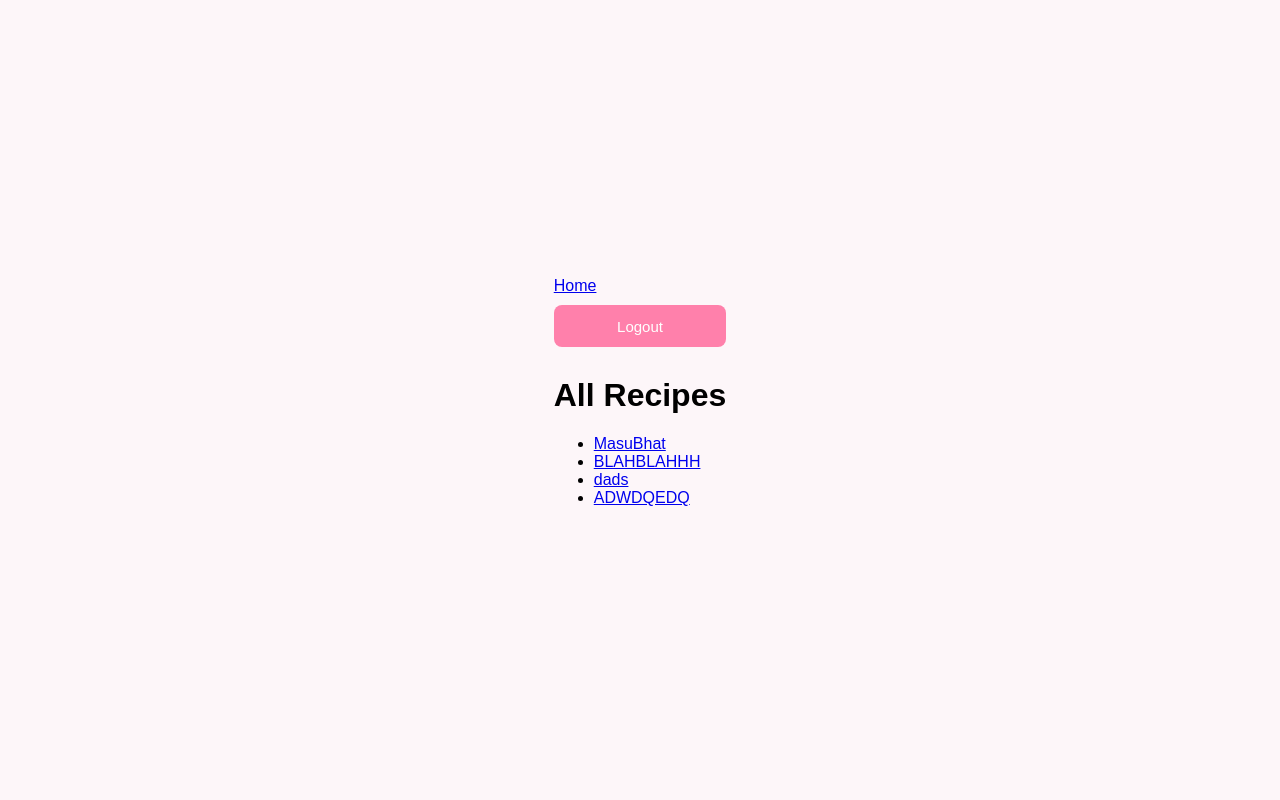
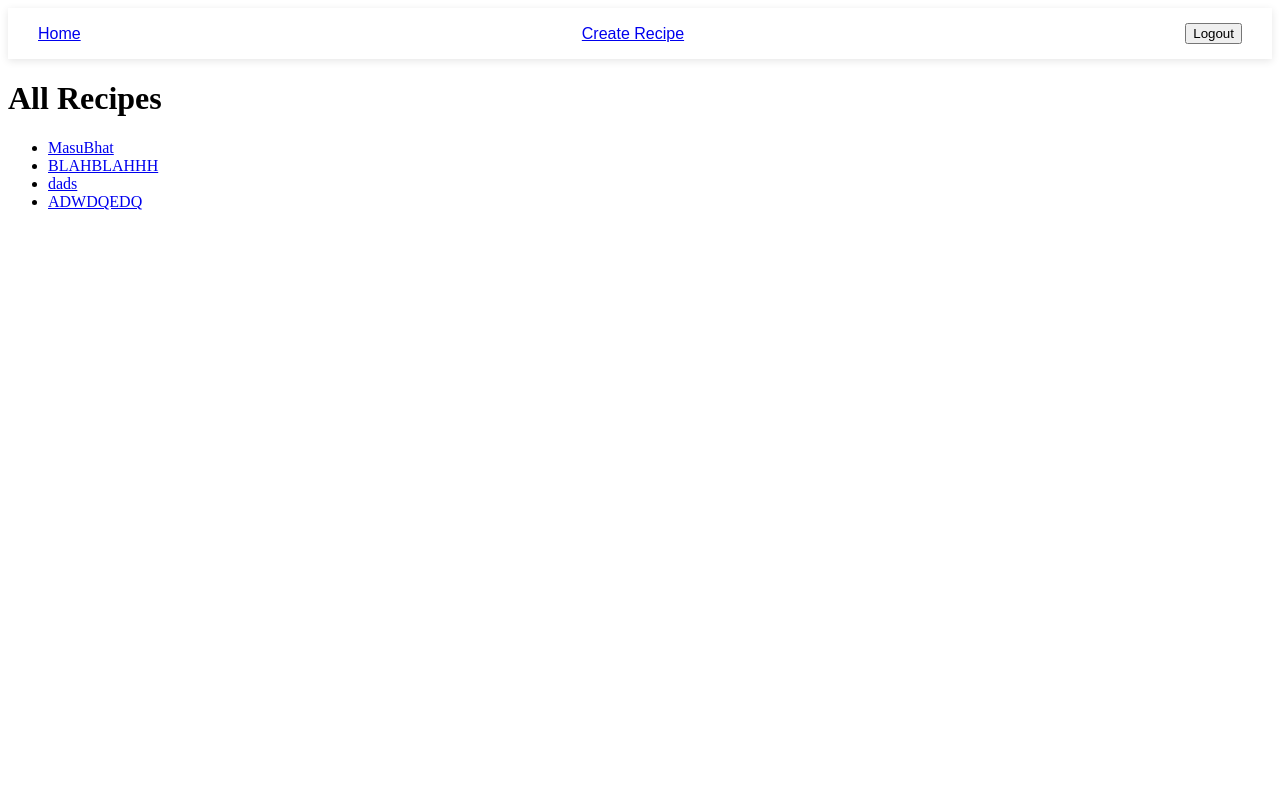
Before and after one commit to riya9818/Recipe-Django, a Django app: page / in a window 1280 px wide. Run offline with Django 5.2, Linux system fonts and the light colour scheme; a user stored in the database is signed in; data comes from the database, SQL or seed files in the repository; both versions use the stored data as it was after the commit.

Commit message:
Create Recipe

```diff
--- a/recipe_project/settings.py
+++ b/recipe_project/settings.py
@@ -80,6 +80,10 @@ DATABASES = {
     }
 }
 
+MEDIA_URL = '/media/'
+MEDIA_ROOT = BASE_DIR / 'media'
+
+
 
 # Password validation
 # https://docs.djangoproject.com/en/5.2/ref/settings/#auth-password-validators
--- a/recipe_project/urls.py
+++ b/recipe_project/urls.py
@@ -16,6 +16,8 @@ Including another URLconf
 """
 from django.contrib import admin
 from django.urls import path,include
+from django.conf import settings
+from django.conf.urls.static import static
 
 from django.contrib.auth import views as auth_views
 
@@ -25,3 +27,6 @@ urlpatterns = [
     path("accounts/login/",auth_views.LoginView.as_view(),name="login"),
     path("accounts/logout/",auth_views.LogoutView.as_view(),name="logout")
 ]
+
+if settings.DEBUG:
+    urlpatterns += static(settings.MEDIA_URL, document_root=settings.MEDIA_ROOT)
--- a/recipes/models.py
+++ b/recipes/models.py
@@ -8,6 +8,7 @@ class Recipe(models.Model):
     instructions= models.TextField()
     published_at= models.DateTimeField(auto_now_add=True)
     author=models.ForeignKey(User , on_delete=models.CASCADE)
+    image = models.ImageField(upload_to='recipes/', null=True, blank=True)  # NEW field
 
     def __str__(self):
         return self.title
--- a/recipes/urls.py
+++ b/recipes/urls.py
@@ -1,6 +1,13 @@
 from django.urls import path
 from . import views
-urlpatterns=[
-    path('',views.RecipeListView,name='Recipe_List'),
-    path('recipe/<int:pk>/',views.RecipeDetailView,name='Recipe_Detail'),
+from .views import CustomLoginView
+from django.contrib.auth import views as auth_views
+
+urlpatterns = [
+    path('', views.recipe_list, name='recipe-list'),
+    path('recipe/<int:pk>/', views.recipe_detail, name='recipe-detail'),
+    path('recipe/create/',views.create_recipe, name='recipe-create'),
+    path('login/', CustomLoginView.as_view(), name='login'),
+    path('logout/', auth_views.LogoutView.as_view(next_page='login'), name='logout'),
+    path('register/', views.register, name='register'),
 ]
--- a/recipes/views.py
+++ b/recipes/views.py
@@ -1,10 +1,84 @@
-from django.shortcuts import render
+from django.shortcuts import get_object_or_404, render, redirect
 from .models import Recipe
-# Create your views here.
-def RecipeListView(request):
+from django.contrib.auth.forms import UserCreationForm
+from django.contrib.auth import login
+from django.contrib.auth.decorators import login_required
+from django.contrib.auth import views as auth_views
+from .forms import RecipeForm
+
+@login_required
+def recipe_list(request):
     recipes = Recipe.objects.all()
-    return render(request,'recipe_list.html',{'recipes':recipes})
+    return render(request, 'recipe_list.html', {'recipes': recipes})
 
-def RecipeDetailView(request, pk):
-    recipes= Recipe.objects.get(pk=pk)
-    return render(request,'../templates/recipe_detail.html',{'recipes':recipes})
+@login_required
+def recipe_detail(request, pk):
+    recipe = get_object_or_404(Recipe, pk=pk)
+    return render(request, 'recipe_detail.html', {'recipe': recipe})
+
+@login_required
+def create_recipe(request):
+    if request.method == "GET":
+        form = RecipeForm()
+        return render(
+            request,
+            "create_recipe.html",
+            {"form": form},
+        )
+    else:
+        form = RecipeForm(request.POST, request.FILES)
+        if form.is_valid():
+            recipe = form.save(commit=False)
+            recipe.author = request.user   # attach logged-in user
+            recipe.save()
+            return redirect("recipe-detail", pk=recipe.pk)
+        else:
+            return render(
+                request,
+                "create_recipe.html",
+                {"form": form},
+            )
+
+def edit_recipe(request, pk):
+    recipe = get_object_or_404(Recipe, pk=pk)
+    if request.method == "POST":
+        form = RecipeForm(request.POST, request.FILES, instance=recipe)
+        if form.is_valid():
+            form.save()
+            return redirect('recipe_detail', pk=recipe.pk)  # after editing go to detail page
+    else:
+        form = RecipeForm(instance=recipe)
+    return render(request, 'edit_recipe.html', {'form': form, 'recipe': recipe})
+
+
+def delete_recipe(request, pk):
+    recipe = get_object_or_404(Recipe, pk=pk)
+    if request.method == "POST":  # confirm deletion
+        recipe.delete()
+        return redirect('home')  # go back to homepage after delete
+    return render(request, 'delete_recipe.html', {'recipe': recipe})
+
+
+def register(request):
+    if request.user.is_authenticated:
+        return redirect('recipe-list')  # Redirect if already logged in
+
+    if request.method == 'POST':
+        form = UserCreationForm(request.POST)
+        if form.is_valid():
+            user = form.save()
+            login(request, user)
+            return redirect('recipe-list')
+    else:
+        form = UserCreationForm()
+    return render(request, "registration/register.html", {'form': form})
+
+
+
+class CustomLoginView(auth_views.LoginView):
+    template_name = 'registration/login.html'
+
+    def dispatch(self, request, *args, **kwargs):
+        if request.user.is_authenticated:
+            return redirect('recipe-list')
+        return super().dispatch(request, *args, **kwargs)
--- a/static/css/style.css
+++ b/static/css/style.css
@@ -1,14 +1,66 @@
 /* style.css - consistent & cute UI */
+/* ---------------- NAVBAR ---------------- */
+/*
+.top-menu {
+    display: flex;
+    justify-content: space-between;  /* space out iteM /
+    align-items: center;
+    padding: 12px 24px;
+    background: #fff;
+    border-bottom: 1px solid #eee;
+    box-shadow: 0 2px 6px rgba(0,0,0,0.05);
+}
 
-body {
-    font-family: "Poppins", Arial, sans-serif;
-    background: #fdf6f9; /* soft pinky background */
+.top-menu a {
+    text-decoration: none;
+    color: #ff4d88;
+    font-size: 15px;
+    font-weight: 500;
+    margin-right: 16px;
+    transition: color 0.2s;
+}
+
+.top-menu a:hover {
+    color: #ff1a66;
+}
+
+/* Logout button styled like link
+.top-menu form {
+    margin: 0;
+}
+
+.top-menu button {
+    height: 32px;       /* smaller than login form
+    padding: 0 12px;
+    font-size: 14px;
+    border: none;
+    border-radius: 6px;
+    background: #ff80ab;
+    color: white;
+    cursor: pointer;
+    transition: background 0.2s;
+}
+
+.top-menu button:hover {
+    background: #ff4d88;
+}
+
+/* ---------------- PAGE CONTENT ----------------
+.container {
+    max-width: 1000px;  /* wider for content pages
+    margin: 0 auto;     /* center horizontally
+    padding: 20px;
+}
+
+/* make sure only login page is vertically centered
+body.login-page {
     display: flex;
     justify-content: center;
     align-items: center;
     height: 100vh;
-    margin: 0;
 }
+
+
 
 .login-container {
     width: 320px;
@@ -34,19 +86,19 @@ label {
     text-align: left;
 }
 
-/* make inputs + button same size + alignment */
+/* make inputs + button same size + alignment
 input[type="text"],
 input[type="password"],
 button {
     width: 100%;
-    height: 42px;              /* 🔑 same height */
-    font-size: 15px;           /* 🔑 consistent font */
+    height: 42px;              /* 🔑 same height
+    font-size: 15px;           /* 🔑 consistent font
     border-radius: 8px;
     box-sizing: border-box;
     margin-bottom: 8px;
 }
 
-/* textfields */
+/* textfields
 input[type="text"],
 input[type="password"] {
     padding: 0 12px;
@@ -57,15 +109,15 @@ input[type="password"] {
 
 input[type="text"]:focus,
 input[type="password"]:focus {
-    border-color: #ff80ab; /* pink focus */
+    border-color: #ff80ab; /* pink focus
     background: #fff;
     outline: none;
 }
 
-/* button */
+/* button
 button {
     border: none;
-    background: #ff80ab; /* soft pink button */
+    background: #ff80ab; /* soft pink button
     color: white;
     font-weight: 500;
     margin-top: 10px;
@@ -74,7 +126,7 @@ button {
 }
 
 button:hover {
-    background: #ff4d88; /* darker pink */
+    background: #ff4d88; /* darker pink
 }
 
 .errorlist {
@@ -82,3 +134,49 @@ button:hover {
     font-size: 14px;
     margin-bottom: 8px;
 }
+'''
+/* Navbar container */
+.top-menu {
+    display: flex;
+    justify-content: space-between; /* left & right aligned */
+    align-items: center;
+    background: white;
+    padding: 15px 30px;
+    box-shadow: 0 2px 8px rgba(0,0,0,0.1);
+    font-family: Arial, sans-serif;
+}
+
+/* Links */
+.nav-link {
+    margin-right: 20px;
+    text-decoration: none;
+    color: #ff4081;
+    font-weight: bold;
+    transition: color 0.2s;
+}
+
+.nav-link:hover {
+    color: #e73370;
+}
+
+/* Buttons */
+.btn-login, .btn-logout {
+    background: #ff4081;
+    border: none;
+    color: white;
+    padding: 8px 15px;
+    border-radius: 6px;
+    cursor: pointer;
+    text-decoration: none;
+    font-size: 14px;
+    transition: background 0.2s;
+}
+
+.btn-login:hover, .btn-logout:hover {
+    background: #e73370;
+}
+
+/* Reset inline form style */
+.top-menu form {
+    margin: 0;
+}
--- a/templates/base.html
+++ b/templates/base.html
@@ -5,35 +5,39 @@
 <head>
     <meta charset="UTF-8">
     <meta name="viewport" content="width=device-width, initial-scale=1.0">
-    <title>Document</title>
+    <title>Recipe App</title>
     <link rel="stylesheet" href="{% static 'css/style.css' %}">
-
 </head>
 <body>
     <div class="container">
         <header class="page-header">
             <nav class="top-menu">
                 {% if request.user.is_authenticated %}
-                <a href="{% url 'Recipe_List' %}">
+                    <a href="{% url 'recipe-list' %}">
                         Home
                     </a>
 
-                <form action="{% url 'logout' %}" method="post">
+                    <!-- NEW: Create Recipe link -->
+                    <a href="{% url 'recipe-create' %}">
+                        Create Recipe
+                    </a>
+
+                    <form action="{% url 'logout' %}" method="post" style="display:inline;">
                         {% csrf_token %}
                         <button type="submit" aria-label="Logout">
                             Logout
                         </button>
                     </form>
-
                 {% else %}
-                <a href="{% url 'login' %}" >Login</a>
+                    <a href="{% url 'login' %}">
+                        <button type="submit" aria-label="Login">Login</button>
+                    </a>
                 {% endif %}
             </nav>
         </header>
 
         <main>
             {% block content %}
-
             {% endblock %}
         </main>
     </div>
--- a/templates/recipe_list.html
+++ b/templates/recipe_list.html
@@ -7,7 +7,7 @@
 <ul>
     {% for recipe in recipes%}
         <li>
-            <a href="{% url 'Recipe_Detail' recipe.pk %}">{{recipe.title}}</a>
+            <a href="{% url 'recipe-detail' recipe.pk %}">{{recipe.title}}</a>
         </li>
     {% empty %}
         <li>No recipes yet!</li>
```
Also changed, not shown: recipes/forms.py (added, +12 -0 lines), templates/create_recipe.html (added, +13 -0 lines), templates/delete_recipe.html (added, +14 -0 lines), templates/edit_recipe.html (added, +15 -0 lines), templates/recipe_detail.html (+12 -5 lines), templates/registration/login.html (+5 -2 lines), templates/registration/register.html (added, +36 -0 lines), db.sqlite3, media/recipes/kkkkkkkkkkkkkkkkkkkkkkkkkkkkkkkkkkkkkkkkkkkkkkkkk.jpg (added), recipes/migrations/0002_recipe_image.py (added). Lines whose indentation alone changed are shown as unchanged.
